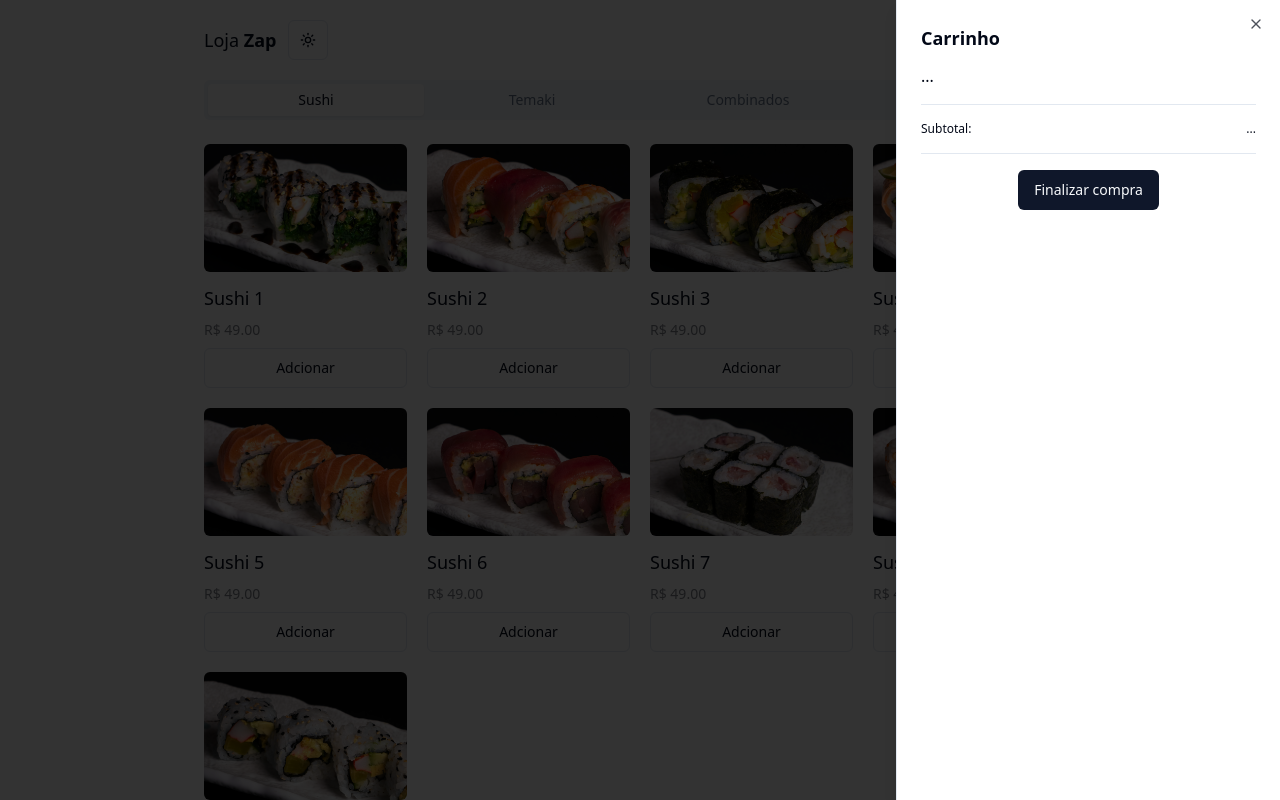
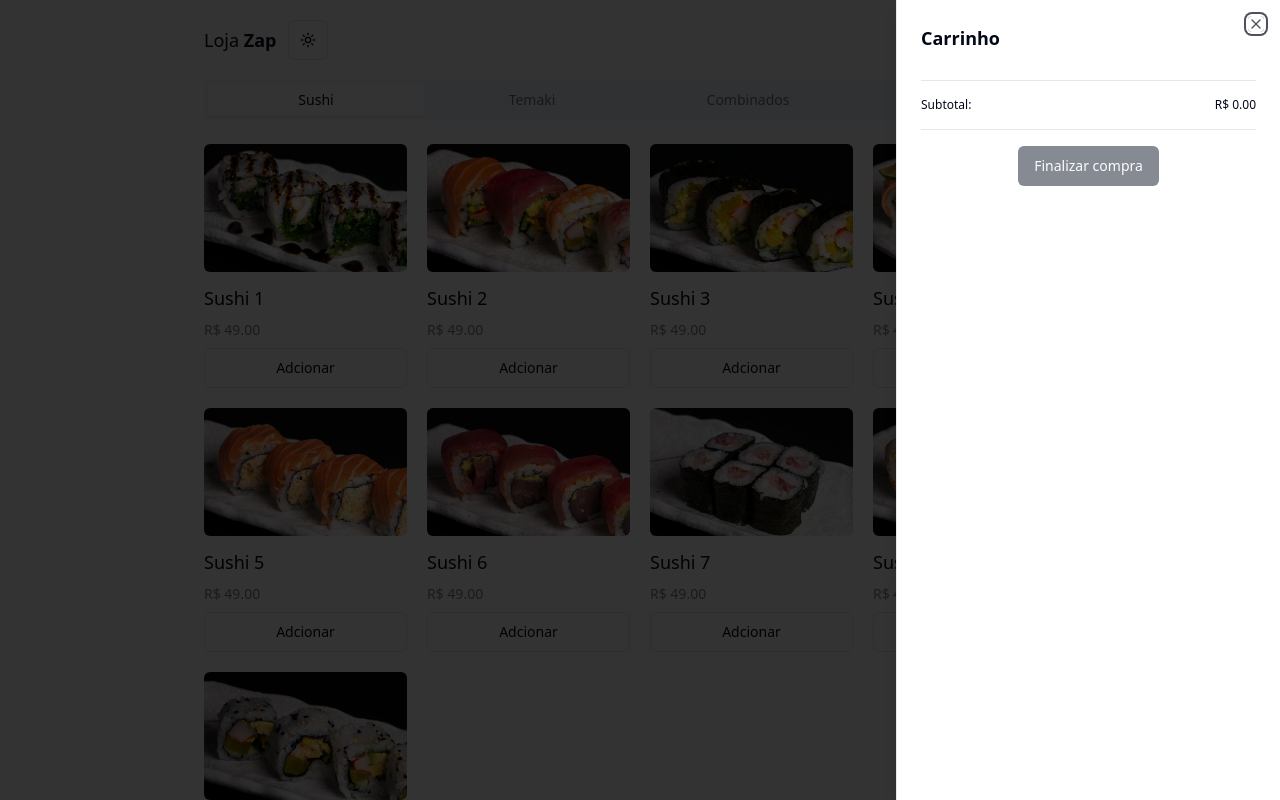
Before and after one commit to Alexferraz2/shadcn-loja, a Next.js app: page / in a window 1280 px wide. Both pictures are taken after a click on the button "Carrinho". Shown: the top 800 px of the page. Built offline with nearby package versions, Linux system fonts and the light colour scheme.

Commit message:
Exibindo os itens e suas quantidades no carrinho

```diff
--- /dev/null
+++ b/src/components/cart/item-cart.tsx
@@ -0,0 +1,13 @@
+import { Cart } from "@/types/cart"
+
+type Props = {
+    cartItem: Cart
+}
+
+export const CartQuantity = ( { cartItem }: Props) =>{
+    return(
+        <div>
+            {cartItem.quantity}
+        </div>
+    )
+}
--- /dev/null
+++ b/src/components/cart/item.tsx
@@ -0,0 +1,26 @@
+import { Cart } from "@/types/cart"
+import { CartQuantity } from "./item-cart"
+
+type Props = {
+    item: Cart,
+}
+
+export const CartItem = ({item}: Props) => {
+    return(
+        <div className="flex items-center gap-5">
+            <div className="w-16 overflow-hidden ">
+                <img src={item.product.image}/>
+            </div>
+            <div className="flex-1">
+                <div className="text-md">
+                    <p>{item.product.name}</p>
+                    <p className="text-xs opacity-50">R$ {item.product.price.toFixed(2)}</p>
+                </div>
+
+            </div>
+            <div>
+                <CartQuantity cartItem={item}/>
+            </div>
+        </div>
+    )
+}
--- a/src/components/cart/sidebar.tsx
+++ b/src/components/cart/sidebar.tsx
@@ -2,14 +2,28 @@ import { CarrotIcon, ShoppingCartIcon} from "lucide-react"
 import { Sheet, SheetContent, SheetHeader, SheetTitle, SheetTrigger } from "@/components/ui/sheet"
 import { Separator } from "@/components/ui/separator";
 import { Button } from "@/components/ui/button";
+import UseCartStore from "@/store/cart-store";
+import { Cart } from "@/types/cart"
+import { CartItem } from "./item";
+
 
 const CartSideBar = () => {
+    const {cart} = UseCartStore(state => state)
+
+    let subtotal = 0
+    console.log(cart)
+    for(let item of cart ) {
+        subtotal += item.quantity * item.product.price
+    }
     return(
         <Sheet>
             <SheetTrigger asChild>
-                <Button className="flex">
+                <Button className="flex relative">
                     <ShoppingCartIcon className="mr-2"/>
                     <p>Carrinho</p>
+                    {cart.length > 0 &&
+                        <div className="absolute size-3 rounded-full bg-red-600 -right-1 -top-1"></div>
+                    }
                 </Button>
             </SheetTrigger>
 
@@ -20,17 +34,22 @@ const CartSideBar = () => {
                     </SheetTitle>
                 </SheetHeader>
                 <div className="flex flex-col gap-5 my-3">
-                    ...
+                    {cart.map(item =>
+                        <CartItem key={item.product.id} item={item}/>
+                    )}
                 </div>
 
                 <Separator className="my-4"/>
                 <div className="flex justify-between items-center text-xs">
                     <div>Subtotal:</div>
-                    <div>...</div>
+                    <div>R$ {subtotal.toFixed(2)}</div>
                 </div>
                 <Separator className="my-4"/>
                 <div className="text-center">
-                    <Button>Finalizar compra</Button>
+
+                    <Button disabled={cart.length === 0}>Finalizar compra</Button>
+
+
                 </div>
 
             </SheetContent>
```
